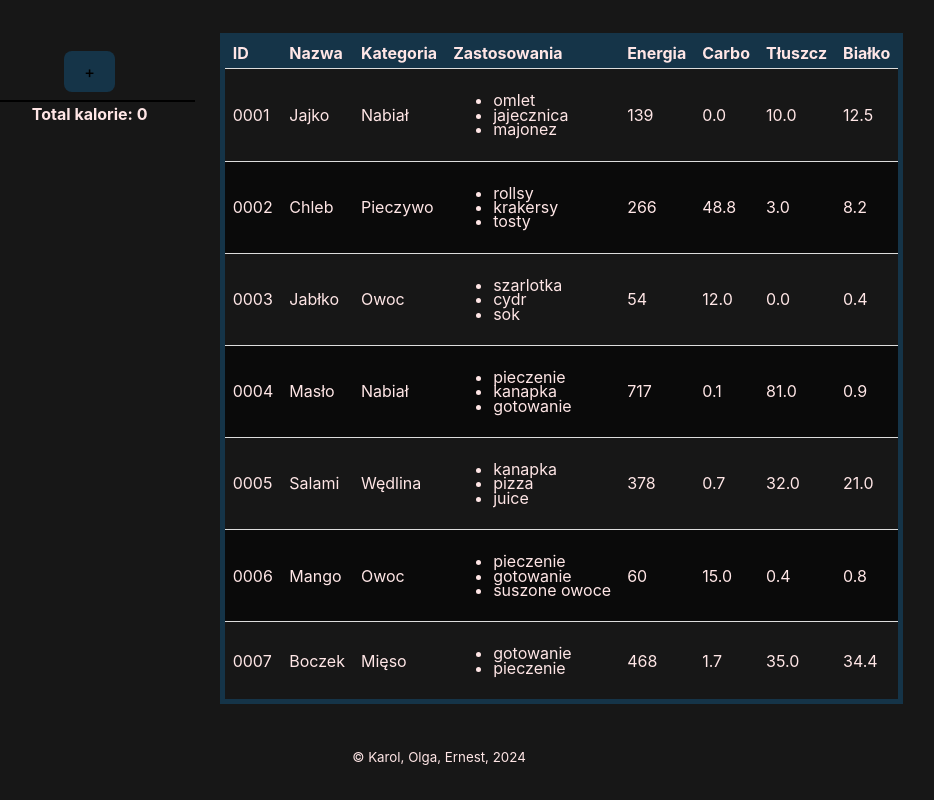
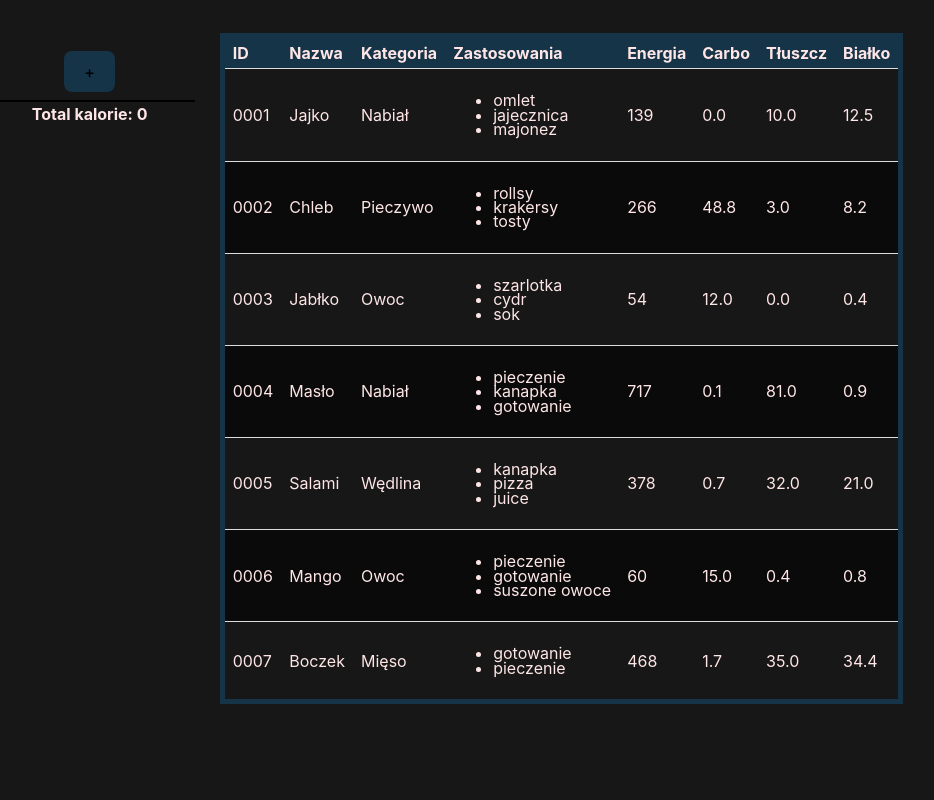
Before and after one commit to githubkarol/calories-app-frontend, a React (Vite) app: page / in a window 1280 px wide. Shown: the part 199-999 px from the top of the page, without its empty margins (201-1135 px from the left). After the commit the page ends 975 px from the top, so only its background shows below. Built offline with nearby package versions, Linux system fonts and the light colour scheme.

Commit message:
updated footer

```diff
--- a/src/App.jsx
+++ b/src/App.jsx
@@ -7,11 +7,6 @@ function App() {
     <>
         <Header/>
         <ProductsTable/>
-        <footer className="footer">
-            <small>© Karol, Olga, Ernest, 2024</small>
-            <br></br>
-        </footer>
-
     </>
   )
 }
--- a/src/UI/Header.css
+++ b/src/UI/Header.css
@@ -8,10 +8,9 @@
 }
 
 .header_text {
-    margin: 0;
     position: absolute;
     top: 50%;
     left: 50%;
-    margin-right: -50%;
+    margin: 0 -50% 0 0;
     transform: translate(-50%, -50%)
 }
```
